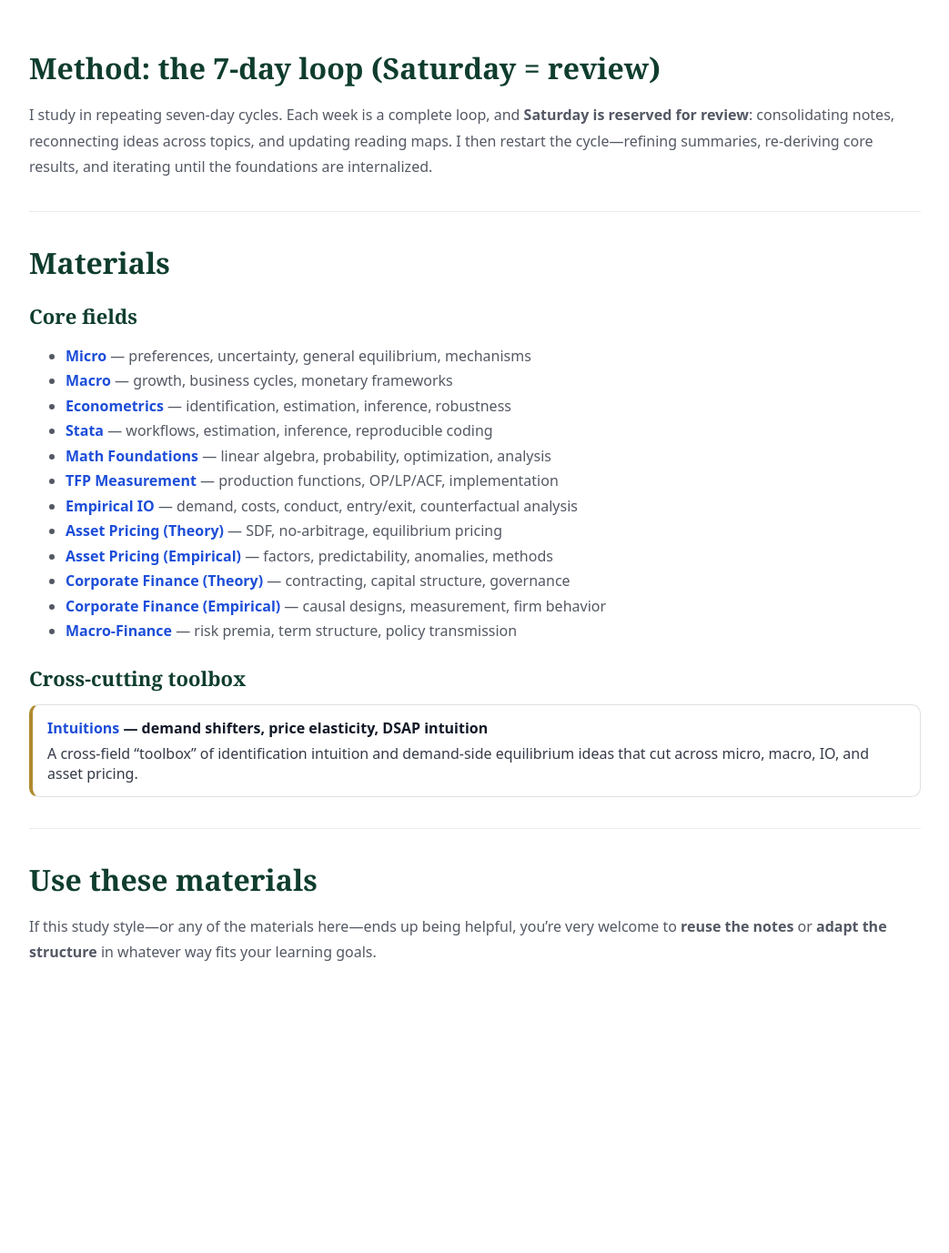
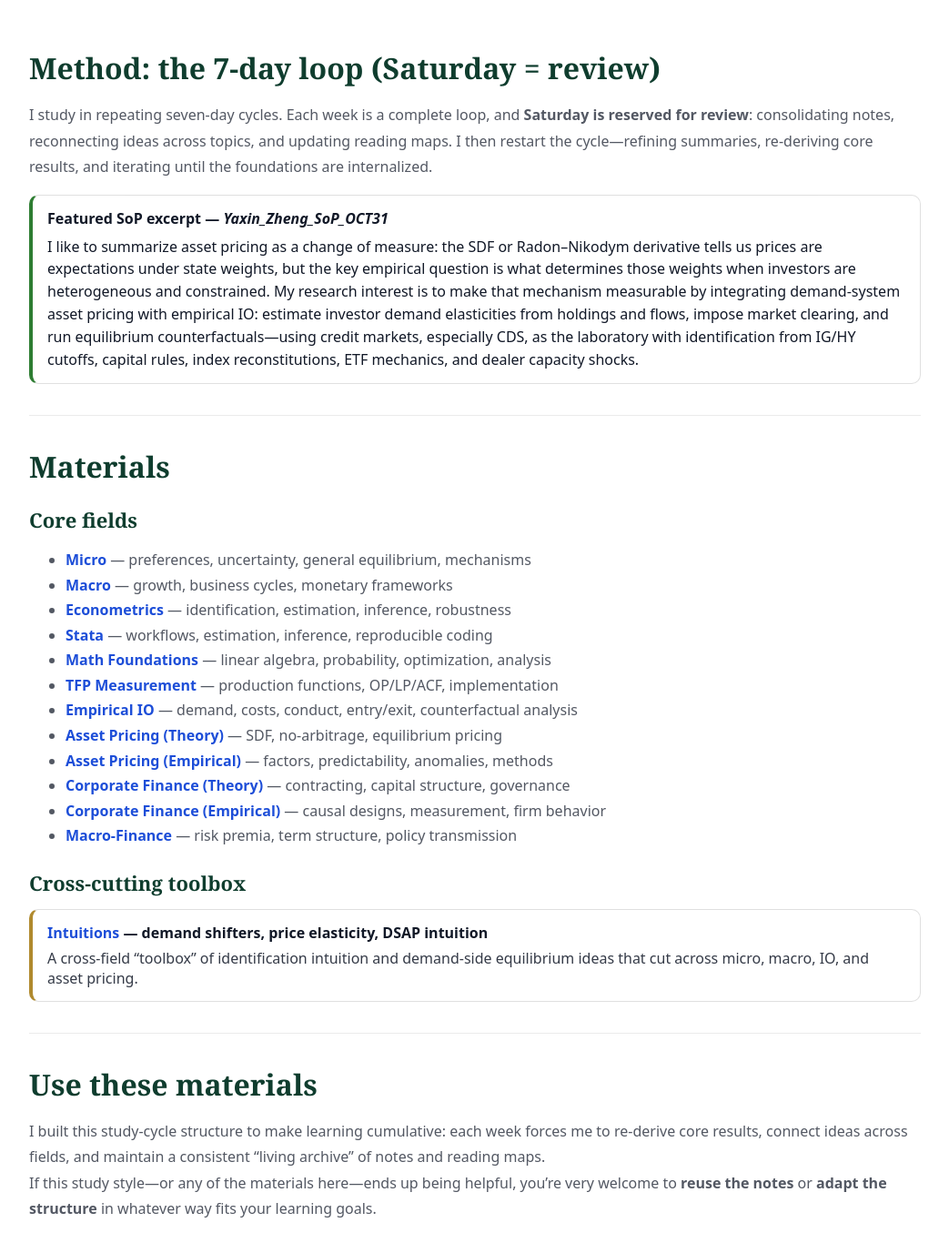
Before and after one commit to yaxinzn/study-archive, a Jekyll site: the page built from index.md, in a window 1280 px wide and 1400 px high, scrolled down 504 px. Shown: the top 1377 px of the window at 91% size, without its empty margins (118-1161 px from the left). Built offline with Jekyll 4.4.1, drawn with Linux system fonts in a browser that asks for light colours; before the commit the page ends 1649 px from its top, so only the background shows below that.

Commit message:
Add featured SoP excerpt on asset pricing research
Added a featured excerpt from Yaxin Zheng's Statement of Purpose discussing asset pricing and research interests.

```diff
--- a/index.md
+++ b/index.md
@@ -9,6 +9,13 @@ hero_desc: Weekly loops across micro, macro, econometrics, empirical IO, asset p
 
 ## Method: the 7-day loop (Saturday = review)
 I study in repeating seven-day cycles. Each week is a complete loop, and **Saturday is reserved for review**: consolidating notes, reconnecting ideas across topics, and updating reading maps. I then restart the cycle—refining summaries, re-deriving core results, and iterating until the foundations are internalized.
+
+<div style="margin-top:14px; padding:14px 16px; border:1px solid rgba(0,0,0,.12); border-left:4px solid #2e7d32; border-radius:10px; background:#fff;">
+  <div style="font-weight:750;">Featured SoP excerpt — <em>Yaxin_Zheng_SoP_OCT31</em></div>
+  <div style="margin-top:8px; line-height:1.55;">
+    I like to summarize asset pricing as a change of measure: the SDF or Radon–Nikodym derivative tells us prices are expectations under state weights, but the key empirical question is what determines those weights when investors are heterogeneous and constrained. My research interest is to make that mechanism measurable by integrating demand-system asset pricing with empirical IO: estimate investor demand elasticities from holdings and flows, impose market clearing, and run equilibrium counterfactuals—using credit markets, especially CDS, as the laboratory with identification from IG/HY cutoffs, capital rules, index reconstitutions, ETF mechanics, and dealer capacity shocks.
+  </div>
+</div>
 
 <div class="sc-sep"></div>
 
@@ -42,4 +49,5 @@ I study in repeating seven-day cycles. Each week is a complete loop, and **Satur
 <div class="sc-sep"></div>
 
 ## Use these materials
+I built this study-cycle structure to make learning cumulative: each week forces me to re-derive core results, connect ideas across fields, and maintain a consistent “living archive” of notes and reading maps.
 If this study style—or any of the materials here—ends up being helpful, you’re very welcome to **reuse the notes** or **adapt the structure** in whatever way fits your learning goals.
```
